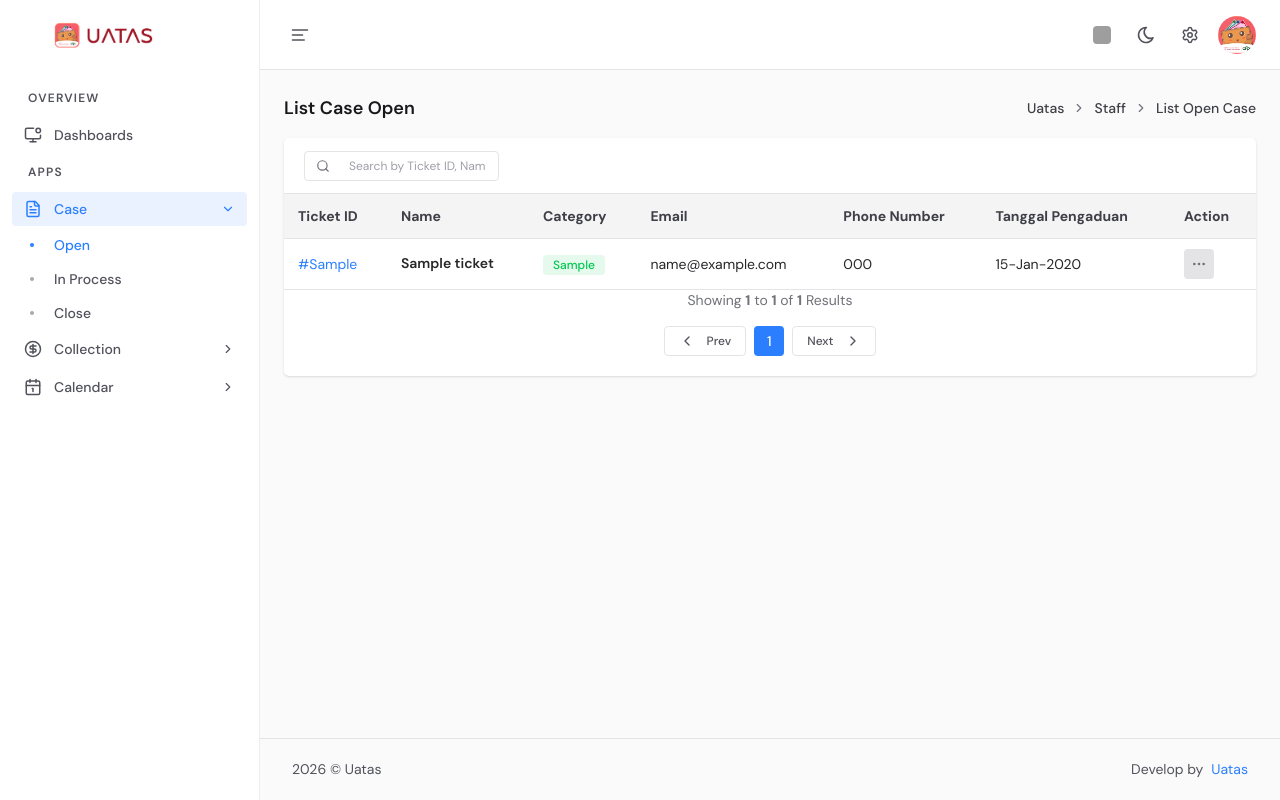
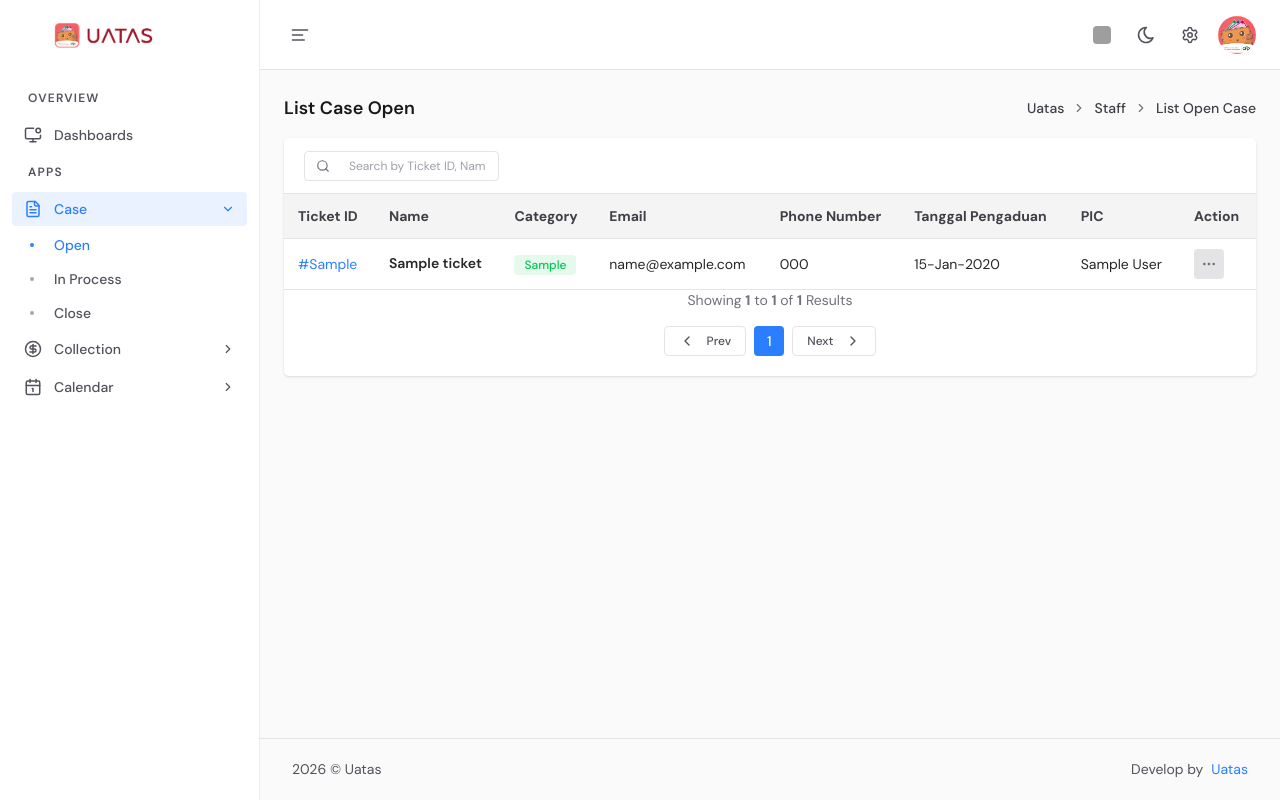
Before and after one commit to daniels-766/restructure, a Flask app: page /case-open in a window 1280 px wide. Run offline with Flask 3, Linux system fonts and the light colour scheme; a user stored in the database is signed in; tables that the repository leaves empty hold one stand-in row (values such as "Sample post"); parts of the project's set-up code (start-up, migrations or seed data) failed here and were passed over; some libraries are stand-ins or nearby versions; some web fonts are replaced; grey boxes are pictures that could not be loaded.

Commit message:
update new field "PIC"

```diff
--- a/templates/case_close.html
+++ b/templates/case_close.html
@@ -695,6 +695,7 @@
                                                     <th scope="col" class="px-3.5 py-3 text-start">Email</th>
                                                     <th scope="col" class="px-3.5 py-3 text-start">Phone Number</th>
                                                     <th scope="col" class="px-3.5 py-3 text-start">Tanggal Close</th>
+                                                    <th scope="col" class="px-3.5 py-3 text-start">PIC</th>
                                                     <th scope="col" class="px-3.5 py-3 text-start">Action</th>
                                                 </tr>
                                             </thead>
@@ -720,6 +721,7 @@
                                                         ticket.phone_pengajuan }}</td>
                                                     <td class="px-3.5 py-2.5 whitespace-nowrap text-sm">{{
                                                         ticket.close_date.strftime('%d-%b-%Y')  }}</td>
+                                                    <td class="px-3.5 py-2.5 whitespace-nowrap text-sm">{{ ticket.pic_handle.name if ticket.pic_handle else 'User Tidak Ditemukan'}}</td>
                                                     <td class="px-3.5 py-2.5">
                                                         <div class="hs-dropdown relative inline-flex">
                                                             <button type="button"
--- a/templates/case_collection.html
+++ b/templates/case_collection.html
@@ -692,8 +692,8 @@
                                                     <th scope="col" class="px-3.5 py-3 text-start">Category</th>
                                                     <th scope="col" class="px-3.5 py-3 text-start">Email</th>
                                                     <th scope="col" class="px-3.5 py-3 text-start">Phone Number</th>
-                                                    <th scope="col" class="px-3.5 py-3 text-start">Tanggal Pengaduan
-                                                    </th>
+                                                    <th scope="col" class="px-3.5 py-3 text-start">Tanggal Pengaduan</th>
+                                                    <th scope="col" class="px-3.5 py-3 text-start">PIC</th>
                                                     <th scope="col" class="px-3.5 py-3 text-start">Action</th>
                                                 </tr>
                                             </thead>
@@ -719,6 +719,7 @@
                                                         ticket.phone_pengajuan }}</td>
                                                     <td class="px-3.5 py-2.5 whitespace-nowrap text-sm">{{
                                                         ticket.tanggal_pengaduan.strftime('%d-%b-%Y') }}</td>
+                                                    <td class="px-3.5 py-2.5 whitespace-nowrap text-sm">{{ ticket.pic_handle.name if ticket.pic_handle else 'User Tidak Ditemukan'}}</td>
                                                     <td class="px-3.5 py-2.5">
                                                         <div class="hs-dropdown relative inline-flex">
                                                             <button type="button"
--- a/templates/case_collection_close.html
+++ b/templates/case_collection_close.html
@@ -692,8 +692,8 @@
                                                     <th scope="col" class="px-3.5 py-3 text-start">Category</th>
                                                     <th scope="col" class="px-3.5 py-3 text-start">Email</th>
                                                     <th scope="col" class="px-3.5 py-3 text-start">Phone Number</th>
-                                                    <th scope="col" class="px-3.5 py-3 text-start">Tanggal Pengaduan
-                                                    </th>
+                                                    <th scope="col" class="px-3.5 py-3 text-start">Tanggal Pengaduan</th>
+                                                    <th scope="col" class="px-3.5 py-3 text-start">PIC</th>
                                                     <th scope="col" class="px-3.5 py-3 text-start">Action</th>
                                                 </tr>
                                             </thead>
@@ -719,6 +719,7 @@
                                                         ticket.phone_pengajuan }}</td>
                                                     <td class="px-3.5 py-2.5 whitespace-nowrap text-sm">{{
                                                         ticket.tanggal_pengaduan.strftime('%d-%b-%Y') }}</td>
+                                                    <td class="px-3.5 py-2.5 whitespace-nowrap text-sm">{{ ticket.pic_handle.name if ticket.pic_handle else 'User Tidak Ditemukan'}}</td>
                                                     <td class="px-3.5 py-2.5">
                                                         <div class="hs-dropdown relative inline-flex">
                                                             <button type="button"
--- a/templates/case_open.html
+++ b/templates/case_open.html
@@ -692,8 +692,8 @@
                                                     <th scope="col" class="px-3.5 py-3 text-start">Category</th>
                                                     <th scope="col" class="px-3.5 py-3 text-start">Email</th>
                                                     <th scope="col" class="px-3.5 py-3 text-start">Phone Number</th>
-                                                    <th scope="col" class="px-3.5 py-3 text-start">Tanggal Pengaduan
-                                                    </th>
+                                                    <th scope="col" class="px-3.5 py-3 text-start">Tanggal Pengaduan</th>
+                                                    <th scope="col" class="px-3.5 py-3 text-start">PIC</th>
                                                     <th scope="col" class="px-3.5 py-3 text-start">Action</th>
                                                 </tr>
                                             </thead>
@@ -719,6 +719,7 @@
                                                         ticket.phone_pengajuan }}</td>
                                                     <td class="px-3.5 py-2.5 whitespace-nowrap text-sm">{{
                                                         ticket.tanggal_pengaduan.strftime('%d-%b-%Y') }}</td>
+                                                    <td class="px-3.5 py-2.5 whitespace-nowrap text-sm">{{ ticket.pic_handle.name if ticket.pic_handle else 'User Tidak Ditemukan'}}</td>
                                                     <td class="px-3.5 py-2.5">
                                                         <div class="hs-dropdown relative inline-flex">
                                                             <button type="button"
--- a/templates/case_process.html
+++ b/templates/case_process.html
@@ -694,8 +694,8 @@
                                                     <th scope="col" class="px-3.5 py-3 text-start">Category</th>
                                                     <th scope="col" class="px-3.5 py-3 text-start">Email</th>
                                                     <th scope="col" class="px-3.5 py-3 text-start">Phone Number</th>
-                                                    <th scope="col" class="px-3.5 py-3 text-start">Tanggal Pengaduan
-                                                    </th>
+                                                    <th scope="col" class="px-3.5 py-3 text-start">Tanggal Pengaduan</th>
+                                                    <th scope="col" class="px-3.5 py-3 text-start">PIC</th>
                                                     <th scope="col" class="px-3.5 py-3 text-start">Action</th>
                                                 </tr>
                                             </thead>
@@ -721,6 +721,7 @@
                                                         ticket.phone_pengajuan }}</td>
                                                     <td class="px-3.5 py-2.5 whitespace-nowrap text-sm">{{
                                                         ticket.tanggal_pengaduan.strftime('%d-%b-%Y') }}</td>
+                                                    <td class="px-3.5 py-2.5 whitespace-nowrap text-sm">{{ ticket.pic_handle.name if ticket.pic_handle else 'User Tidak Ditemukan'}}</td>
                                                     <td class="px-3.5 py-2.5">
                                                         <div class="hs-dropdown relative inline-flex">
                                                             <button type="button"
```
